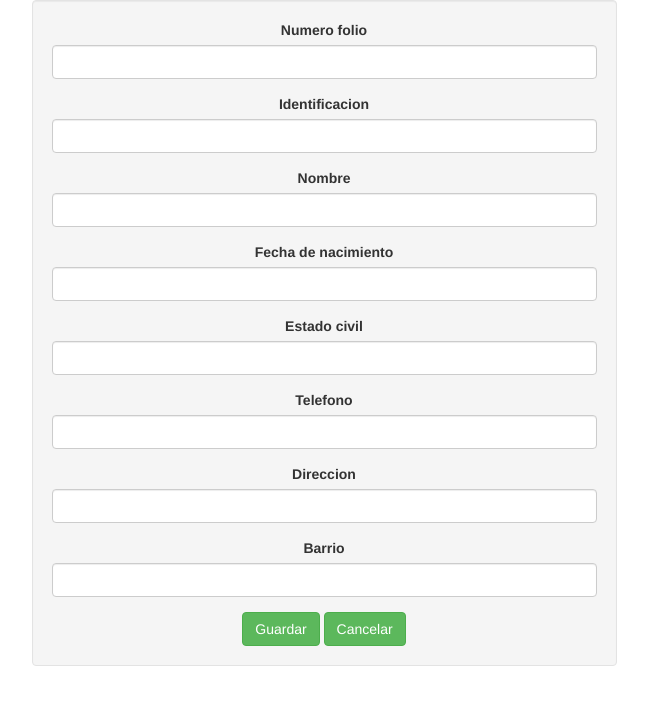
After one commit to De16liz/SIIPUC, a PHP site: page /editarfel.php?Nro_folio=1 in a window 1280 px wide. The commit adds this page. Shown: the top 705 px of the page, without its empty margins (316-964 px from the left). Run offline with PHP 8.4, Linux system fonts and the light colour scheme; data that the repository does not hold is empty.

Commit message:
Add files via upload

```diff
--- /dev/null
+++ b/editarfel.php
@@ -0,0 +1,74 @@
+<!DOCTYPE html>
+<html>
+<head>
+  <title>Siipuc</title>
+  <link rel="stylesheet" href="css/bootstrap.min.css">
+  <meta charset="utf-8">
+  <meta name="viewport" content="width=device-width, initial-scale=1">
+</head>
+<body>
+
+<div class="container">
+  <div class="row">
+    <div class="col-sm-3 ">
+
+    </div>
+    <div class="col-xs-12 col-sm-6 well">
+    <center>
+    <?php
+
+    $Nro_folio=$_GET['Nro_folio'];
+    session_start();
+    $_SESSION['Nro_folio']=$Nro_folio;
+
+    $sql = " select * from tb_feligres where Nro_folio='$Nro_folio'";
+    include('config.php');
+    $resultado= $conexion->query($sql);
+    $row = mysqli_fetch_row($resultado);
+  ?>
+<form action='editar_fel.php' method='POST'>
+<div class="form-group" >
+  <label for="codigo instructor">Numero folio</label>
+  <input type="text" class="form-control" name="cod_ficha" value="<?php echo  $row['0']; ?>" required>
+</div>
+<div class="form-group">
+<label for="nombre">Identificacion</label>
+  <input type="text" class="form-control" name="descripcion" value="<?php echo  $row['1']; ?>" required>
+</div>
+<div class="form-group">
+<label for="apellido">Nombre</label>
+  <input type="text" class="form-control" name="cod_instructor" value="<?php echo  $row['2']; ?>" required  >
+</div>
+<div class="form-group">
+<label for="nompro">Fecha de nacimiento</label>
+  <input type="text" class="form-control" name="num_apren" value="<?php echo  $row['3']; ?>"  required >
+</div>
+<div class="form-group">
+<label for="nompro">Estado civil</label>
+  <input type="text" class="form-control" name="num_apren" value="<?php echo  $row['4']; ?>"  required >
+</div>
+<div class="form-group">
+<label for="nompro">Telefono</label>
+  <input type="text" class="form-control" name="num_apren" value="<?php echo  $row['5']; ?>"  required >
+</div>
+<div class="form-group">
+<label for="nompro">Direccion</label>
+  <input type="text" class="form-control" name="num_apren" value="<?php echo  $row['6']; ?>"  required >
+</div>
+<div class="form-group">
+<label for="nompro">Barrio</label>
+  <input type="text" class="form-control" name="num_apren" value="<?php echo  $row['7']; ?>"  required >
+</div>
+<button type="submit" class="btn btn-success">Guardar</button>
+<a class="btn btn-success" href="feligrez.php" role="button">Cancelar</a>
+</form>
+</tr>
+</div>
+          </div>
+        </div>
+      </div>
+    </div>
+  </div>
+</div>
+</body>
+</html>
```
Also changed, not shown: editar_fel.php (added, +20 -0 lines), feligrez.php (+55 -3 lines).
